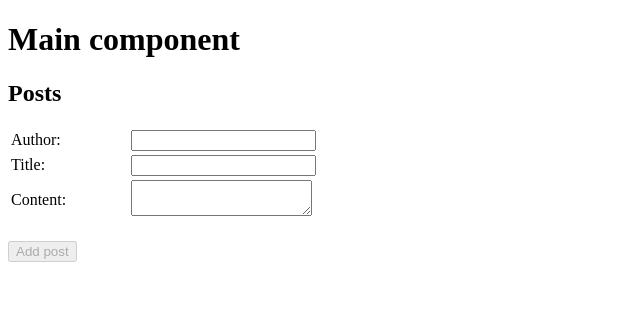
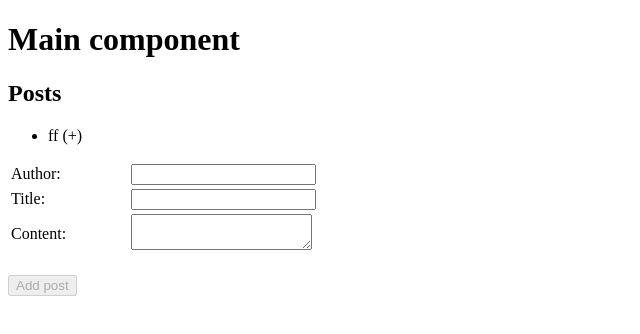
Before and after one commit to vherever/ngx-crud-app, an Angular app: page / in a window 1280 px wide. Shown: the top 334 px of the page, without its empty margins (0-640 px from the left). Built offline with nearby package versions, Linux system fonts and the light colour scheme; data requests are answered from the project's data file.

Commit message:
Clear form after Adding

```diff
--- a/db.json
+++ b/db.json
@@ -1,4 +1,11 @@
 {
-  "posts": [],
+  "posts": [
+    {
+      "author": "dd",
+      "title": "ff",
+      "body": "aa",
+      "id": 1
+    }
+  ],
   "comments": []
 }
--- a/src/app/components/posts/add-post/add-post.component.html
+++ b/src/app/components/posts/add-post/add-post.component.html
@@ -31,5 +31,5 @@
   </tbody>
 </table>
 <br>
-<button (click)="addPostClick($event)" [disabled] = "!postGroup.valid">Add post</button>
+<button (click)="addPostClick()" [disabled] = "!postGroup.valid">Add post</button>
 </form>
--- a/src/app/components/posts/add-post/add-post.component.ts
+++ b/src/app/components/posts/add-post/add-post.component.ts
@@ -15,11 +15,14 @@ export class AddPostComponent implements OnInit {
   constructor(private dmService: DataManagerService) {
   }
 
-  addPostClick(event: Event): void {
+  addPostClick(): void {
     if (this.postGroup.valid) {
       this.post = this.postGroup.value;
       this.dmService.addPost(this.post);
       this.dmService.posts.subscribe();
+
+      // Clear the form
+      this.formGroupControlsInit();
     }
   }
 
@@ -27,7 +30,7 @@ export class AddPostComponent implements OnInit {
   get title() { return this.postGroup.get('title'); }
   get body() { return this.postGroup.get('body'); }
 
-  ngOnInit() {
+  private formGroupControlsInit() {
     this.postGroup = new FormGroup({
       author: new FormControl('', Validators.required),
       title: new FormControl('', Validators.required),
@@ -35,4 +38,8 @@ export class AddPostComponent implements OnInit {
     });
   }
 
+  ngOnInit() {
+    this.formGroupControlsInit();
+  }
+
 }
```
